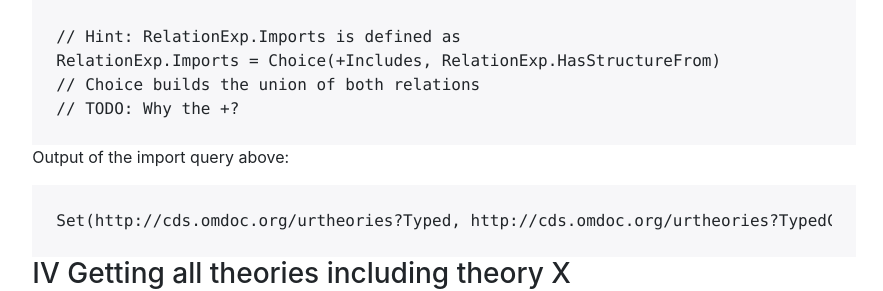
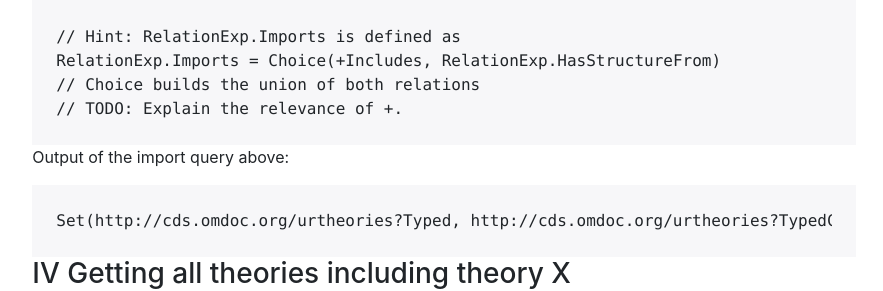
Before and after one commit to UniFormal/uniformal.github.io, a Jekyll site: the page built from doc/api/query-examples.md, in a window 1280 px wide and 900 px high, scrolled down 1088 px. Shown: the part 161-452 px from the top of the window, without its empty margins (196-1079 px from the left). Built offline with Jekyll 4.4.1, drawn with Linux system fonts in a browser that asks for light colours.

Commit message:
Rephrase TODO

````diff
--- a/doc/api/query-examples.md
+++ b/doc/api/query-examples.md
@@ -58,7 +58,7 @@ ctrl.depstore.querySet(boolTheoryPath, RelationExp.Imports)
 // Hint: RelationExp.Imports is defined as
 RelationExp.Imports = Choice(+Includes, RelationExp.HasStructureFrom)
 // Choice builds the union of both relations
-// TODO: Why the +?
+// TODO: Explain the relevance of +.
 ```
 
 Output of the import query above:
````
